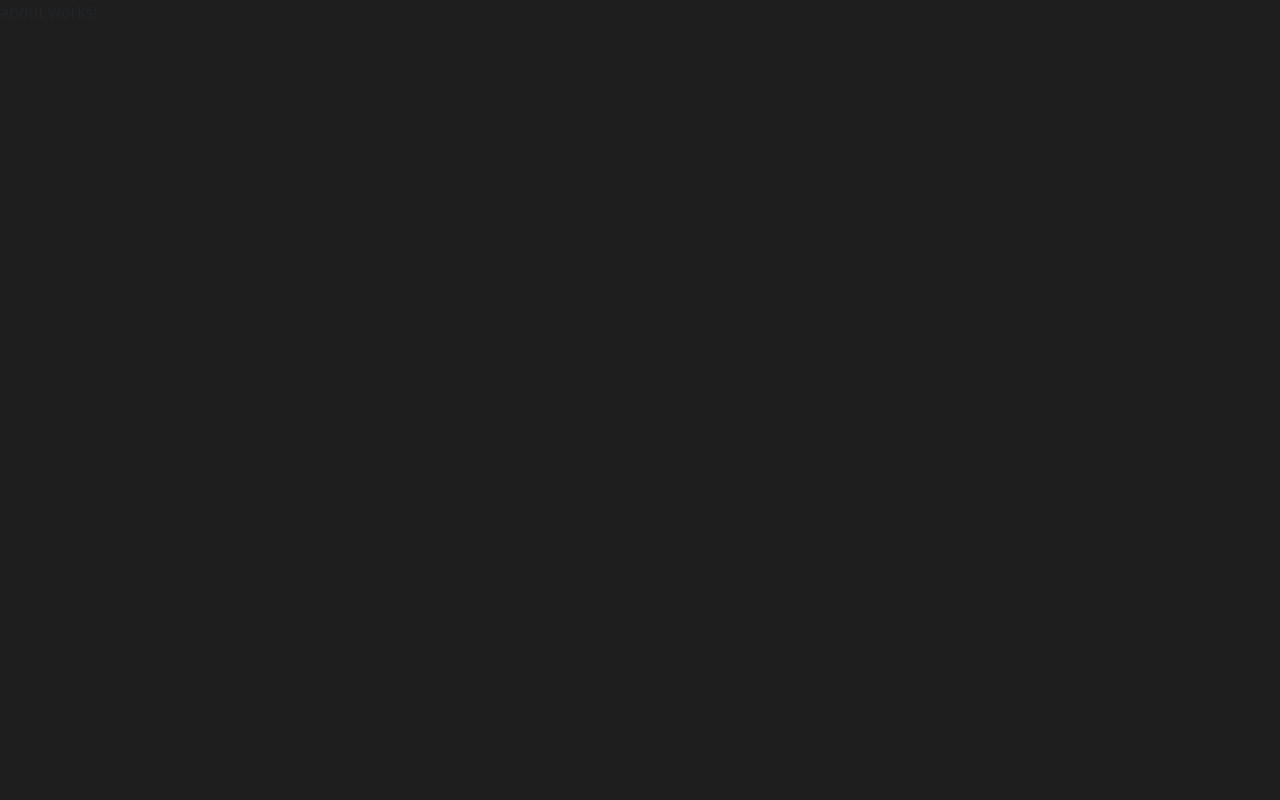
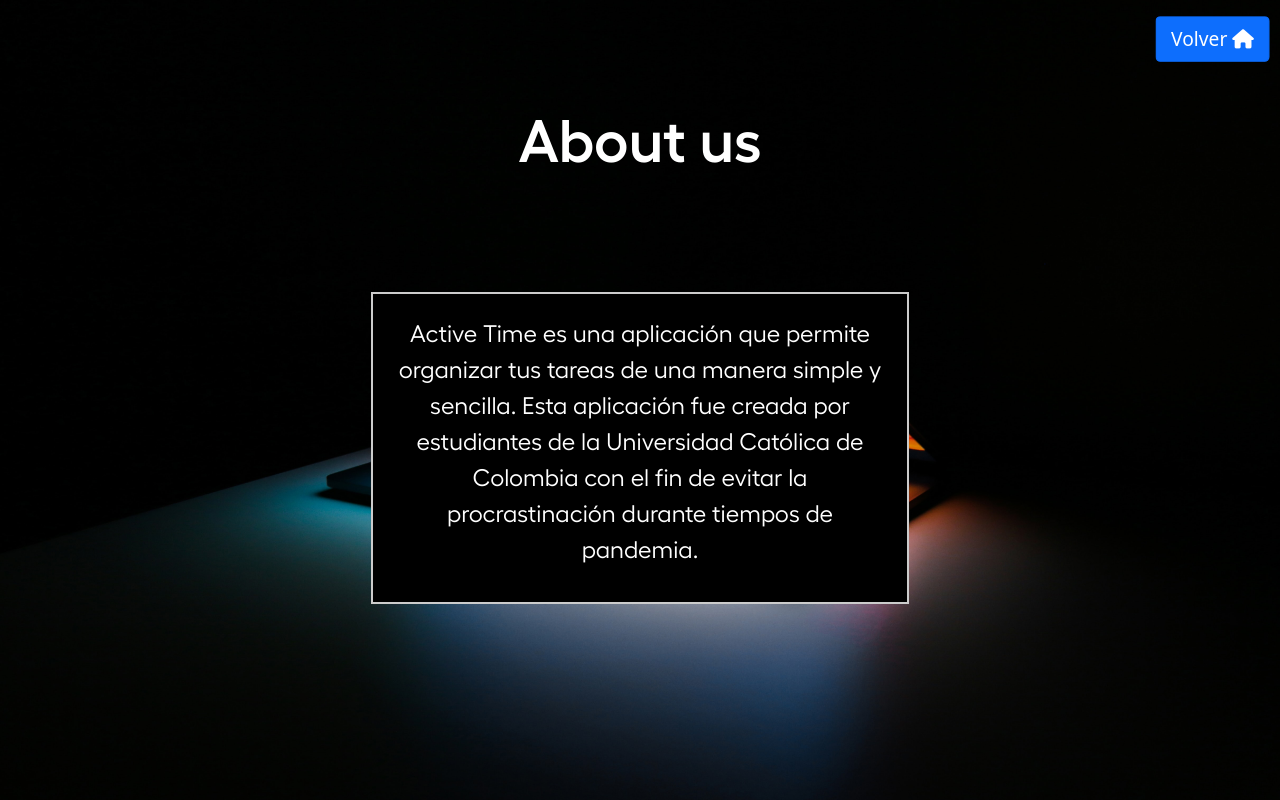
Before and after one commit to SebastianCB-dev/ActiveTimeAngular, an Angular app: page /about in a window 1280 px wide. Built offline with nearby package versions, Linux system fonts and the light colour scheme.

Commit message:
Feat: Added design about

```diff
--- a/src/app/about/about.component.css
+++ b/src/app/about/about.component.css
@@ -0,0 +1,59 @@
+@font-face {
+  font-family: "Hellix-SemiBold";
+  src: url("../../assets/fonts/Hellix-SemiBold.woff2");
+}
+@font-face {
+  font-family: "Hellix-Regular";
+  src: url("../../assets/fonts/Hellix-Regular.woff2");
+}
+
+.container-about {
+  width: 100vw;
+  height: 100vh;
+  background-image: url('../../assets/imgs/background_about.jpg');
+  background-size: cover;
+  display: flex;
+  align-items: center;
+  justify-content: center;
+}
+
+.container-about .content-about {
+  width: 60%;
+  height: 600px;
+}
+
+.container-about .content-about h3 {
+  font-size: 60px;
+  color: #fff;
+  text-align: center;
+  font-family: "Hellix-SemiBold";
+}
+
+.container-about .content-about .content-description {
+  width: 70%;
+  margin: 0px auto;
+  background-color: red;
+  height: auto;
+  padding: 20px;
+  background-color: #000;
+  margin-top: 120px;
+  border: 2px solid #ccc;
+}
+.container-about .content-about .content-description p{
+  color: #fff;
+  font-size: 24px;
+  font-family: "Hellix-Regular";
+  text-align: center;
+}
+
+
+.btn-back {
+  position: fixed;
+  top: 20px;
+  right: 20px;
+  transform: scale(1.2,1.2);
+  -webkit-transform: scale(1.2,1.2);
+  -moz-transform: scale(1.2,1.2);
+  -ms-transform: scale(1.2,1.2);
+  -o-transform: scale(1.2,1.2);
+}
--- a/src/app/about/about.component.html
+++ b/src/app/about/about.component.html
@@ -1 +1,19 @@
-<p>about works!</p>
+<div class="container-about">
+  <div class="content-about">
+    <h3>About us</h3>
+    <div class="content-description">
+      <p>Active Time es una aplicación que permite organizar tus tareas de una manera simple y sencilla.
+         Esta aplicación fue creada por estudiantes de la Universidad Católica de Colombia con el fin de evitar la procrastinación durante tiempos de pandemia.
+      </p>
+    </div>
+  </div>
+</div>
+
+
+<!-- Button back -->
+
+<button class="btn btn-primary btn-back"
+        routerLink="/">
+  Volver
+  <i class="fas fa-house"></i>
+</button>
--- a/src/app/about/about.component.ts
+++ b/src/app/about/about.component.ts
@@ -7,9 +7,15 @@
 })
 export class AboutComponent implements OnInit {
 
-  constructor() { }
+  titlePage: Element = document.querySelector('#title-page')!;
+
+  constructor() {}
 
   ngOnInit(): void {
+   // Change title page
+    if(this.titlePage) {
+      this.titlePage.innerHTML = 'Active Time | About';
+    }
   }
 
 }
```
Also changed, not shown: src/assets/imgs/background_about.jpg (added).
